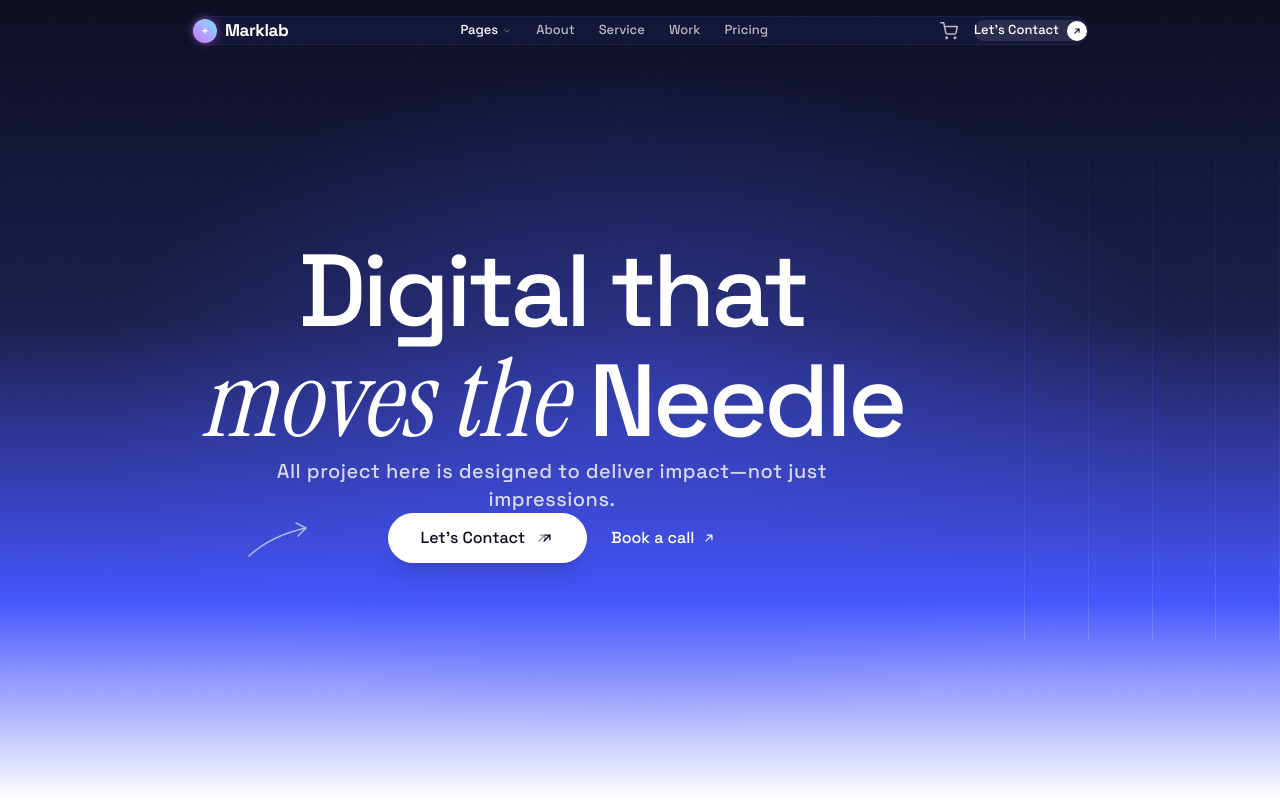
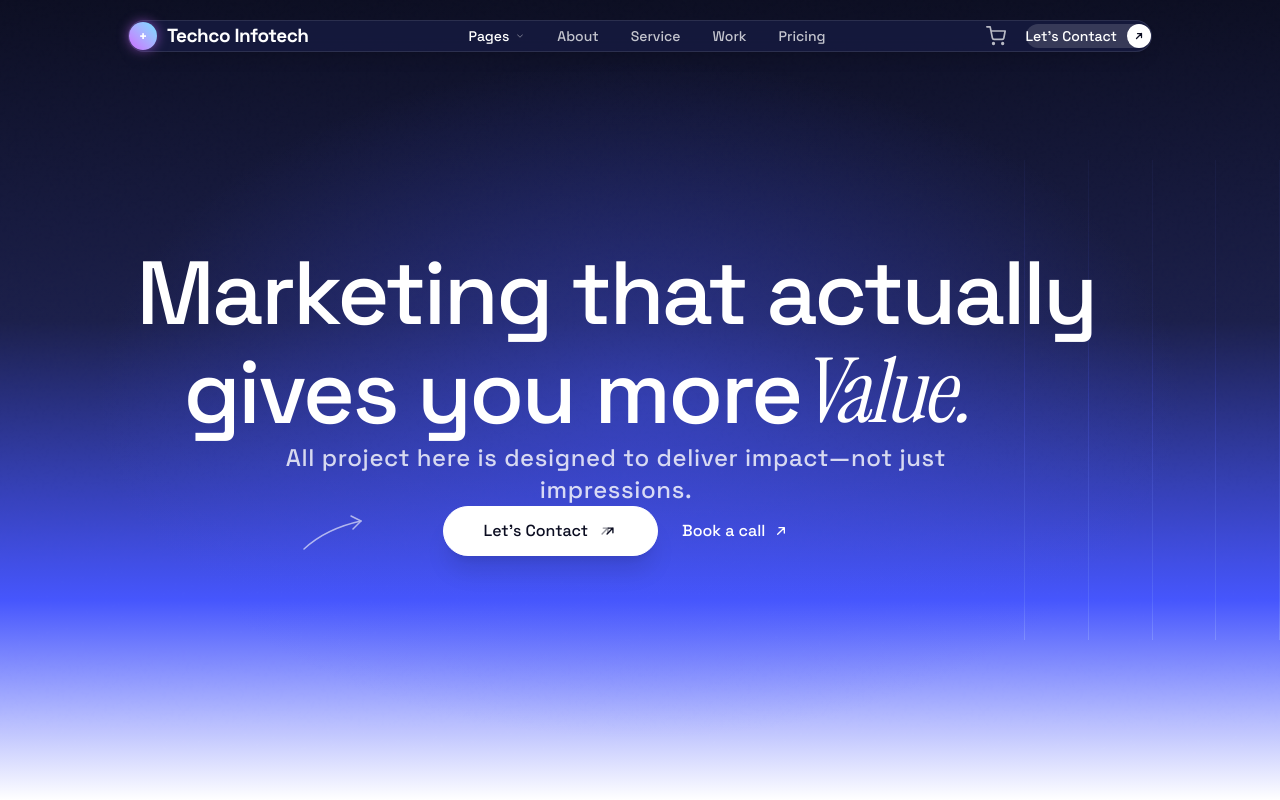
Before and after one commit to PRASANNX/techco-infotech-landing-page, a Next.js app: page / in a window 1280 px wide. Shown: the top 800 px of the page. Built offline with nearby package versions, Linux system fonts and the light colour scheme.

Commit message:
UI/UX: Center Hero, update Navbar logo, add rolling text animation

```diff
--- a/src/components/Hero.tsx
+++ b/src/components/Hero.tsx
@@ -1,7 +1,46 @@
 'use client';
 
 import { motion } from 'framer-motion';
-import { PillButton, Serif } from './ui';
+import { PillButton } from './ui';
+import { useEffect, useState } from 'react';
+
+const rollingWords = [
+  "Visibility",
+  "Sales",
+  "Value",
+  "Footfall",
+  "Leads",
+  "Growth",
+  "Impact"
+];
+
+function RollingText() {
+  const [index, setIndex] = useState(0);
+
+  useEffect(() => {
+    const interval = setInterval(() => {
+      setIndex((prev) => (prev + 1) % rollingWords.length);
+    }, 2500);
+    return () => clearInterval(interval);
+  }, []);
+
+  return (
+    <span className="inline-flex h-[1.1em] overflow-hidden align-bottom ml-3 relative">
+      <motion.span
+        className="flex flex-col text-left"
+        animate={{ y: `-${index * (100 / rollingWords.length)}%` }}
+        transition={{ duration: 0.7, ease: [0.22, 1, 0.36, 1] }}
+        style={{ height: `${rollingWords.length * 100}%` }}
+      >
+        {rollingWords.map((word) => (
+          <span key={word} className="block h-full font-serif italic text-white" style={{ height: `${100 / rollingWords.length}%` }}>
+            {word}.
+          </span>
+        ))}
+      </motion.span>
+    </span>
+  );
+}
 
 export default function Hero() {
   return (
@@ -15,7 +54,7 @@ export default function Hero() {
         `
       }}
     >
-      {/* Decorative vertical lines on the right (matching the image reference) */}
+      {/* Decorative vertical lines on the right */}
       <div className="absolute right-0 top-1/2 -translate-y-1/2 w-[20%] h-[60%] flex justify-between opacity-20 pointer-events-none mix-blend-overlay">
         {[...Array(5)].map((_, i) => (
           <div key={i} className="w-[1px] h-full bg-white" />
@@ -31,23 +70,25 @@ export default function Hero() {
       />
 
       <div className="container-marklab relative z-10 w-full pt-20 pb-10">
-        <div className="flex flex-col items-center justify-center max-w-5xl mx-auto text-center">
+        <div className="flex flex-col items-center justify-center max-w-6xl mx-auto text-center">
 
           {/* Headline */}
           <motion.h1
             initial={{ opacity: 0, y: 30 }}
             animate={{ opacity: 1, y: 0 }}
             transition={{ duration: 0.8, ease: [0.22, 1, 0.36, 1] }}
-            className="text-white!"
+            className="text-white! flex flex-col items-center justify-center"
             style={{
-              fontSize: 'clamp(3.5rem, 8vw, 6.5rem)',
+              fontSize: 'clamp(3rem, 7vw, 6rem)',
               fontWeight: 500,
-              lineHeight: 1.05,
-              letterSpacing: '-0.04em'
+              lineHeight: 1.1,
+              letterSpacing: '-0.03em'
             }}
           >
-            Digital that <br className="hidden sm:block" />
-            <Serif>moves the</Serif> Needle
+            <span className="block mb-2">Marketing that actually</span>
+            <span className="flex items-center justify-center flex-wrap">
+              gives you more <RollingText />
+            </span>
           </motion.h1>
 
           {/* Subtitle */}
@@ -55,7 +96,7 @@ export default function Hero() {
             initial={{ opacity: 0, y: 20 }}
             animate={{ opacity: 1, y: 0 }}
             transition={{ duration: 0.7, delay: 0.2 }}
-            className="text-lg sm:text-xl mt-6 sm:mt-8 text-white/80! max-w-2xl font-medium tracking-wide"
+            className="text-lg sm:text-2xl mt-8 sm:mt-10 text-white/80! max-w-3xl font-medium tracking-wide"
           >
             All project here is designed to deliver impact—not just impressions.
           </motion.p>
@@ -65,7 +106,7 @@ export default function Hero() {
             initial={{ opacity: 0, y: 20 }}
             animate={{ opacity: 1, y: 0 }}
             transition={{ duration: 0.7, delay: 0.35 }}
-            className="flex flex-col sm:flex-row items-center gap-6 mt-10 sm:mt-12 relative"
+            className="flex flex-col sm:flex-row items-center gap-6 mt-12 sm:mt-14 relative"
           >
             {/* Hand-drawn arrow SVG pointing to CTA */}
             <div className="hidden md:block absolute -left-20 top-1/2 -translate-y-1/2 -translate-x-full opacity-60">
@@ -75,13 +116,13 @@ export default function Hero() {
               </svg>
             </div>
 
-            <PillButton href="/contact" variant="white" className="!px-8 !py-4 shadow-xl">
+            <PillButton href="/contact" variant="white" className="!px-10 !py-4 shadow-xl text-[16px]">
               Let&apos;s Contact
             </PillButton>
 
-            <a href="/contact" className="group flex items-center gap-2 text-white font-medium hover:text-white/80 transition-colors">
+            <a href="/contact" className="group flex items-center gap-2 text-white font-medium hover:text-white/80 transition-colors text-[16px]">
               Book a call
-              <svg width="14" height="14" viewBox="0 0 24 24" fill="none" stroke="currentColor" strokeWidth="2" strokeLinecap="round" strokeLinejoin="round" className="transition-transform group-hover:translate-x-1 group-hover:-translate-y-1">
+              <svg width="16" height="16" viewBox="0 0 24 24" fill="none" stroke="currentColor" strokeWidth="2" strokeLinecap="round" strokeLinejoin="round" className="transition-transform group-hover:translate-x-1 group-hover:-translate-y-1">
                 <path d="M7 17L17 7M9 7h8v8" />
               </svg>
             </a>
--- a/src/components/Navbar.tsx
+++ b/src/components/Navbar.tsx
@@ -15,12 +15,12 @@ const navLinks = [
 
 function Logo() {
   return (
-    <Link href="/" className="flex items-center gap-2 shrink-0">
-      <span className="w-6 h-6 rounded-full bg-gradient-to-tr from-[#c86bff] to-[#6be0ff] flex items-center justify-center text-white text-xs font-bold leading-none shadow-[0_0_10px_rgba(200,107,255,0.5)]">
+    <Link href="/" className="flex items-center gap-2.5 shrink-0">
+      <span className="w-7 h-7 rounded-full bg-gradient-to-tr from-[#c86bff] to-[#6be0ff] flex items-center justify-center text-white text-sm font-bold leading-none shadow-[0_0_12px_rgba(200,107,255,0.6)]">
         +
       </span>
-      <span className="text-[17px] font-bold tracking-tight text-white">
-        Marklab
+      <span className="text-[19px] font-bold tracking-tight text-white">
+        Techco Infotech
       </span>
     </Link>
   );
@@ -56,12 +56,12 @@ export default function Navbar() {
   }, [isOpen]);
 
   return (
-    <header className="fixed top-4 left-0 right-0 z-50 flex justify-center px-4 transition-all duration-300">
+    <header className="fixed top-5 left-0 right-0 z-50 flex justify-center px-4 transition-all duration-300">
       <nav
-        className={`flex items-center justify-between gap-6 transition-all duration-500 rounded-full px-2 py-2 max-w-4xl w-full ${
+        className={`flex items-center justify-between gap-8 transition-all duration-500 rounded-full px-3 py-2.5 max-w-5xl w-full ${
           scrolled
-            ? 'bg-[#10122b]/80 backdrop-blur-xl shadow-2xl border border-white/10'
-            : 'bg-[#1a1e4a]/50 backdrop-blur-md border border-white/5'
+            ? 'bg-[#10122b]/90 backdrop-blur-xl shadow-2xl border border-white/10'
+            : 'bg-[#1a1e4a]/60 backdrop-blur-md border border-white/10 shadow-lg'
         }`}
       >
         <div className="pl-4">
@@ -69,13 +69,13 @@ export default function Navbar() {
         </div>
 
         {/* Desktop nav */}
-        <div className="hidden lg:flex items-center gap-6">
+        <div className="hidden lg:flex items-center gap-8">
           {navLinks.map((link) => (
             <Link
               key={link.name}
               href={link.href}
-              className={`text-[13px] font-medium transition-colors duration-200 flex items-center gap-1 ${
-                pathname === link.href ? 'text-white' : 'text-white/70 hover:text-white'
+              className={`text-[14px] font-medium transition-colors duration-200 flex items-center gap-1.5 ${
+                pathname === link.href ? 'text-white' : 'text-white/75 hover:text-white'
               }`}
             >
               {link.name}
@@ -88,10 +88,10 @@ export default function Navbar() {
           ))}
         </div>
 
-        <div className="hidden lg:flex items-center gap-4">
+        <div className="hidden lg:flex items-center gap-5">
           {/* Cart Icon (decorative for the reference style) */}
           <button className="text-white/70 hover:text-white transition-colors">
-            <svg width="18" height="18" viewBox="0 0 24 24" fill="none" stroke="currentColor" strokeWidth="2" strokeLinecap="round" strokeLinejoin="round">
+            <svg width="20" height="20" viewBox="0 0 24 24" fill="none" stroke="currentColor" strokeWidth="2" strokeLinecap="round" strokeLinejoin="round">
               <circle cx="9" cy="21" r="1" />
               <circle cx="20" cy="21" r="1" />
               <path d="M1 1h4l2.68 13.39a2 2 0 0 0 2 1.61h9.72a2 2 0 0 0 2-1.61L23 6H6" />
@@ -100,11 +100,11 @@ export default function Navbar() {
 
           <Link
             href="/contact"
-            className="flex items-center gap-2 bg-white/10 hover:bg-white/20 text-white px-5 py-2.5 rounded-full text-[13px] font-medium transition-colors"
+            className="flex items-center gap-2.5 bg-white/15 hover:bg-white/25 text-white px-6 py-3 rounded-full text-[14px] font-medium transition-all"
           >
             Let&apos;s Contact
-            <span className="w-5 h-5 rounded-full bg-white text-[#0b0d21] flex items-center justify-center">
-              <svg width="10" height="10" viewBox="0 0 24 24" fill="none" stroke="currentColor" strokeWidth="2.5" strokeLinecap="round" strokeLinejoin="round">
+            <span className="w-6 h-6 rounded-full bg-white text-[#0b0d21] flex items-center justify-center">
+              <svg width="12" height="12" viewBox="0 0 24 24" fill="none" stroke="currentColor" strokeWidth="2.5" strokeLinecap="round" strokeLinejoin="round">
                 <path d="M7 17L17 7M9 7h8v8" />
               </svg>
             </span>
@@ -116,7 +116,7 @@ export default function Navbar() {
           onClick={() => setIsOpen(!isOpen)}
           aria-label={isOpen ? 'Close menu' : 'Open menu'}
           aria-expanded={isOpen}
-          className="lg:hidden w-10 h-10 rounded-full flex flex-col items-center justify-center gap-1.5 text-white bg-white/10"
+          className="lg:hidden w-11 h-11 rounded-full flex flex-col items-center justify-center gap-1.5 text-white bg-white/15 mr-1"
         >
           <span className={`block w-5 h-[2px] rounded-full bg-current transition-transform duration-300 ${isOpen ? 'rotate-45 translate-y-[4px]' : ''}`} />
           <span className={`block w-5 h-[2px] rounded-full bg-current transition-transform duration-300 ${isOpen ? '-rotate-45 -translate-y-[4px] translate-x-0' : ''}`} />
@@ -131,23 +131,23 @@ export default function Navbar() {
             animate={{ opacity: 1, y: 0, scale: 1 }}
             exit={{ opacity: 0, y: -10, scale: 0.95 }}
             transition={{ duration: 0.2 }}
-            className="lg:hidden absolute top-16 left-4 right-4 bg-[#10122b] border border-white/10 rounded-2xl shadow-2xl overflow-hidden"
+            className="lg:hidden absolute top-20 left-4 right-4 bg-[#10122b] border border-white/10 rounded-2xl shadow-2xl overflow-hidden"
           >
-            <div className="p-4 flex flex-col gap-2">
+            <div className="p-5 flex flex-col gap-3">
               {navLinks.map((link) => (
                 <Link
                   key={link.name}
                   href={link.href}
                   onClick={() => setIsOpen(false)}
-                  className="px-4 py-3 rounded-xl text-sm font-medium text-white/80 hover:text-white hover:bg-white/5 transition-colors"
+                  className="px-4 py-3 rounded-xl text-[15px] font-medium text-white/80 hover:text-white hover:bg-white/10 transition-colors"
                 >
                   {link.name}
                 </Link>
               ))}
-              <div className="mt-2">
+              <div className="mt-3">
                 <Link
                   href="/contact"
-                  className="flex items-center justify-center gap-2 bg-white/10 text-white w-full py-3 rounded-xl text-sm font-medium"
+                  className="flex items-center justify-center gap-2 bg-white/15 text-white w-full py-3.5 rounded-xl text-[15px] font-medium hover:bg-white/20 transition-colors"
                 >
                   Let&apos;s Contact
                 </Link>
```
